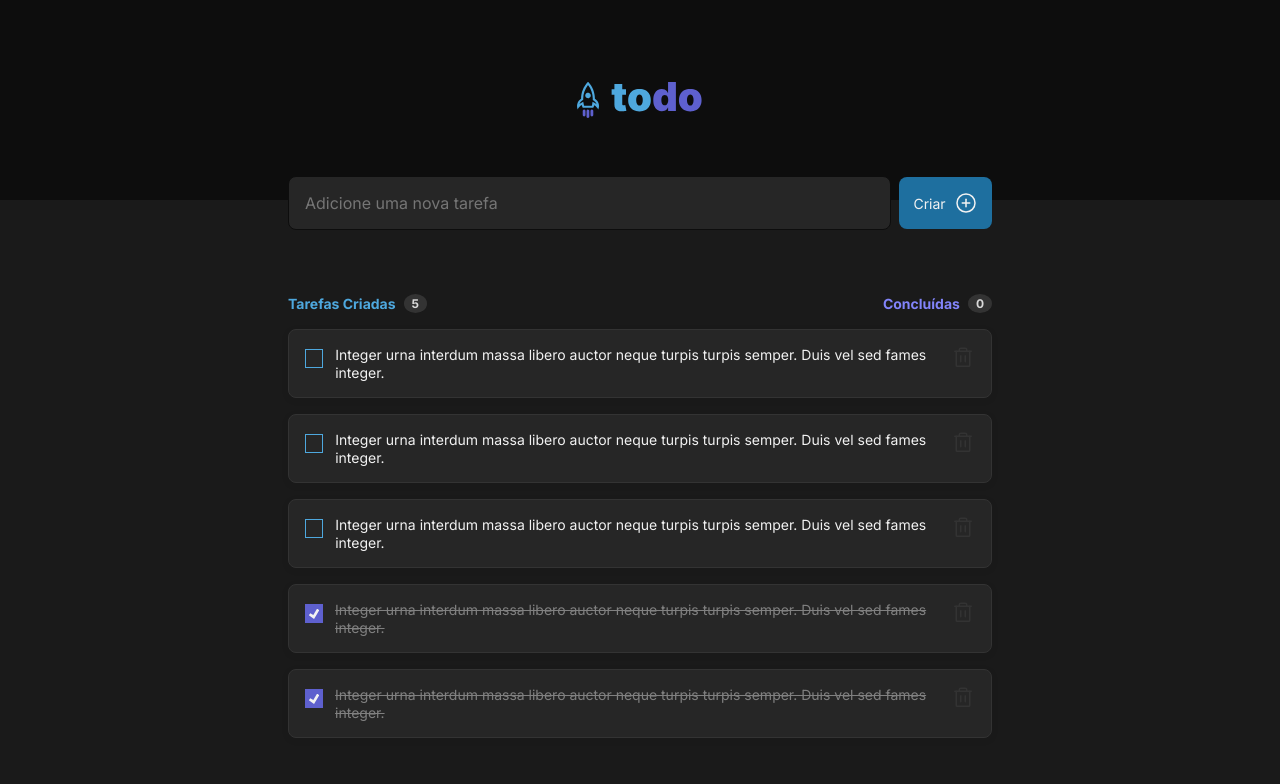
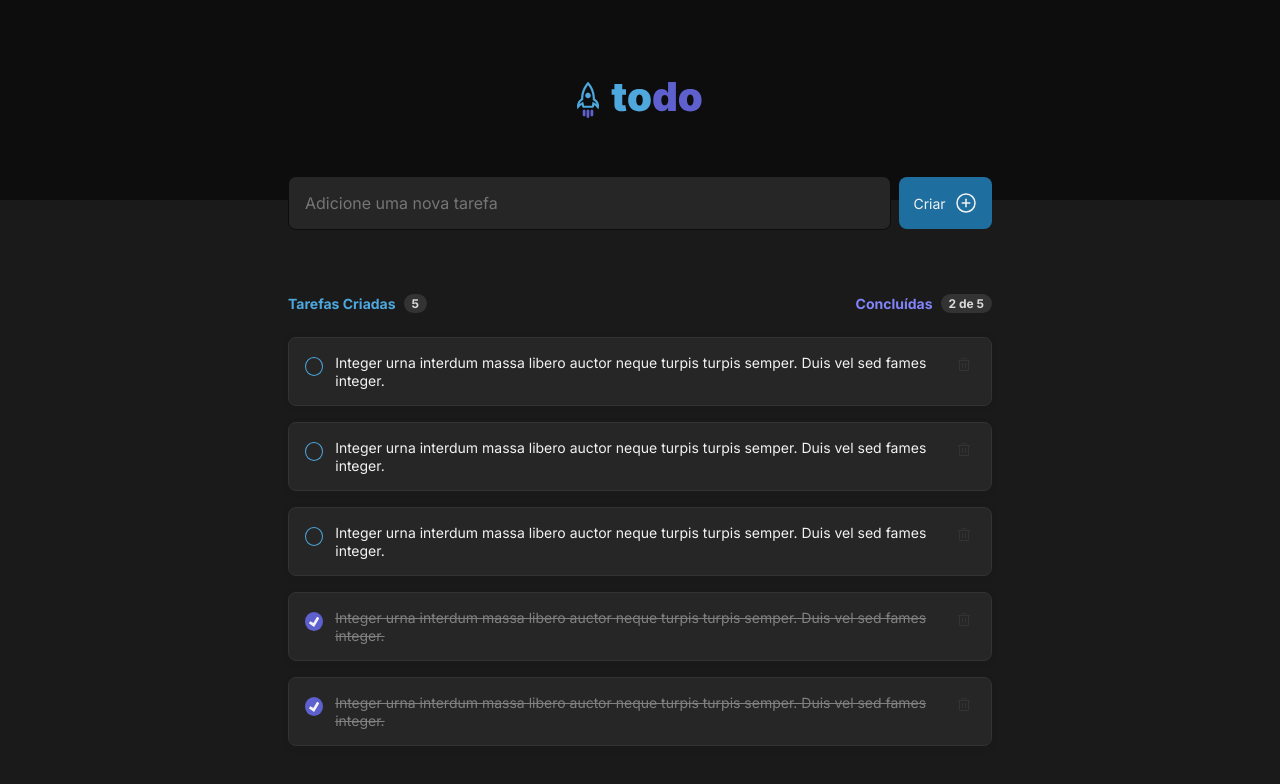
Before and after one commit to cdfortes/ignite-todo-list, a React (Vite) app: page / in a window 1280 px wide. Shown: the top 784 px of the page. Built offline with nearby package versions, Linux system fonts and the light colour scheme.

Commit message:
feature add task and completed task

```diff
--- a/src/App.tsx
+++ b/src/App.tsx
@@ -2,7 +2,6 @@ import { Header } from './components/Header'
 import './global.css'
 
 import styles from './App.module.css'
-import { TaskInput } from './components/TaskInput'
 import { TaskList } from './components/TaskList'
 
 export function App() {
@@ -10,7 +9,6 @@ export function App() {
     <>
       <Header />
       <main className={styles.wrapper}>
-        <TaskInput />
         <TaskList />
       </main>
     </>
--- /dev/null
+++ b/src/components/Task.module.css
@@ -0,0 +1,109 @@
+.taskList{
+  margin-top: 1.5rem;
+}
+
+.task{
+  background-color: var(--gray-500);
+  border: 1px solid var(--gray-400);
+  box-shadow: 0px 2px 8px rgba(0, 0, 0, 0.06);
+  border-radius: 8px;
+  padding: 1rem;
+
+  display: flex;
+  align-items: flex-start;
+  gap: .5rem;
+
+}
+.task + .task{
+  margin-top: 1rem;
+}
+
+.taskInfo{
+  flex: 1;
+  display: flex;
+  gap: .75rem;
+  align-items: flex-start;
+
+}
+
+.taskInfo input[type="checkbox"]{
+  appearance: none;
+  -moz-appearance: none;
+  -webkit-appearance: none;
+  background-color: transparent;
+  border: 1px solid var(--blue);
+  border-radius: 50%;
+  cursor: pointer;
+  width: 1.2rem;
+  height: 1.2rem;
+  line-height: 1.25;
+  margin: .2rem 0;
+
+  display: grid;
+  place-content: center;
+}
+
+.taskInfo input[type="checkbox"]:hover{
+  border: 1px solid var(--blue-dark);
+}
+
+input[type="checkbox"]::before {
+  content: "";
+  width: 0.65em;
+  height: 0.65em;
+  transform: scale(0);
+  transition: 120ms transform ease-in-out;
+  box-shadow: inset 1em 1em var(--gray-100);
+
+
+  transform-origin: bottom left;
+  clip-path: polygon(14% 44%, 0 65%, 50% 100%, 100% 16%, 80% 0%, 43% 62%);
+
+}
+
+input[type="checkbox"]:checked::before {
+  transform: scale(1);
+
+}
+
+input[type="checkbox"]:checked{
+  background-color: var(--purple-dark);
+  border: none;
+}
+
+input[type="checkbox"]:checked:hover{
+  background-color: var(--purple);
+  border: none;
+}
+
+input[type="checkbox"]:checked +label{
+  color: var(--gray-300);
+  text-decoration-line: line-through;
+}
+
+
+.taskInfo label{
+  color: var(--gray-100);
+  font-size: .875rem;
+  font-weight: 400;
+  line-height: 1.25;
+}
+
+.task button{
+  background-color: transparent;
+  border: 0;
+  color: var(--gray-400);
+  cursor: pointer;
+  line-height: 0;
+  padding: 0.2rem;
+
+  display: flex;
+  align-items: center;
+  transition: color 0.1s ease-in-out;
+}
+
+.task button:hover{
+  color: var(--danger);
+  background-color: var(--gray-300);
+  border-radius: 4px;
+}
--- /dev/null
+++ b/src/components/Task.tsx
@@ -0,0 +1,37 @@
+import { Trash } from 'phosphor-react'
+import styles from './Task.module.css'
+
+interface Task {
+  id: number
+  title: string
+  completed: boolean
+}
+
+interface TaskListProps {
+  tasks: Array<Task>
+  onCheck: (id: number) => void
+}
+
+export function Task({ tasks, onCheck }: TaskListProps) {
+  return (
+    <ul className={styles.taskList}>
+      {tasks.map((task) => (
+        <li key={task.id} className={styles.task}>
+          <div className={styles.taskInfo}>
+            <input
+              type="checkbox"
+              name="task"
+              id="task"
+              checked={task.completed}
+              onClick={() => onCheck(task.id)}
+            />
+            <label htmlFor="">{task.title}</label>
+          </div>
+          <button title="Deletar tarefa">
+            <Trash />
+          </button>
+        </li>
+      ))}
+    </ul>
+  )
+}
--- a/src/components/TaskInput.tsx
+++ b/src/components/TaskInput.tsx
@@ -2,7 +2,13 @@ import { PlusCircle } from 'phosphor-react'
 
 import styles from './TaskInput.module.css'
 
-export function TaskInput() {
+interface TaskInputProps {
+  onAdd: () => void
+  value: string
+  onChange: (event: React.ChangeEvent<HTMLInputElement>) => void
+}
+
+export function TaskInput({ onAdd, value, onChange }: TaskInputProps) {
   return (
     <div className={styles.taskInputWrapper}>
       <input
@@ -11,8 +17,15 @@ export function TaskInput() {
         id="task"
         placeholder="Adicione uma nova tarefa"
         className={styles.taskInput}
+        value={value}
+        onChange={onChange}
       />
-      <button type="button" className={styles.taskButton}>
+      <button
+        type="submit"
+        className={styles.taskButton}
+        onClick={onAdd}
+        disabled={!value ? false : true}
+      >
         Criar <PlusCircle size={24} />
       </button>
     </div>
--- a/src/components/TaskList.module.css
+++ b/src/components/TaskList.module.css
@@ -21,7 +21,7 @@
 
 .taskList__header h5 span{
   background-color: var(--gray-400);
-  border-radius: 50%;
+  border-radius: 12px;
   padding: 0.125rem 0.5rem;
   color: var(--gray-200);
   font-size: .75rem;
@@ -35,108 +35,3 @@
 .taskDone{
   color: var(--purple);
 }
-
-.taskList{
-  margin-top: 1rem;
-}
-
-.task{
-  background-color: var(--gray-500);
-  border: 1px solid var(--gray-400);
-  box-shadow: 0px 2px 8px rgba(0, 0, 0, 0.06);
-  border-radius: 8px;
-  padding: 1rem;
-
-  display: flex;
-  align-items: flex-start;
-  gap: .5rem;
-
-}
-.task + .task{
-  margin-top: 1rem;
-}
-
-.taskInfo{
-  flex: 1;
-  display: flex;
-  gap: .75rem;
-  align-items: flex-start;
-
-}
-
-.taskInfo input[type="checkbox"]{
-  appearance: none;
-  -moz-appearance: none;
-  -webkit-appearance: none;
-  background-color: transparent;
-  border: 1px solid var(--blue);
-  cursor: pointer;
-  width: 1.2rem;
-  height: 1.2rem;
-  line-height: 1.25;
-  margin: .2rem 0;
-
-  display: grid;
-  place-content: center;
-}
-
-.taskInfo input[type="checkbox"]:hover{
-  border: 1px solid var(--blue-dark);
-}
-
-input[type="checkbox"]::before {
-  content: "";
-  width: 0.65em;
-  height: 0.65em;
-  transform: scale(0);
-  transition: 120ms transform ease-in-out;
-  box-shadow: inset 1em 1em var(--gray-100);
-
-  transform-origin: bottom left;
-  clip-path: polygon(14% 44%, 0 65%, 50% 100%, 100% 16%, 80% 0%, 43% 62%);
-
-}
-
-input[type="checkbox"]:checked::before {
-  transform: scale(1);
-
-}
-
-input[type="checkbox"]:checked{
-  background-color: var(--purple-dark);
-  border: none;
-}
-
-input[type="checkbox"]:checked:hover{
-  background-color: var(--purple);
-  border: none;
-}
-
-input[type="checkbox"]:checked +label{
-  color: var(--gray-300);
-  text-decoration-line: line-through;
-}
-
-
-.taskInfo label{
-  color: var(--gray-100);
-  font-size: .875rem;
-  font-weight: 400;
-  line-height: 1.25;
-}
-
-.task button{
-  background-color: transparent;
-  border: 0;
-  color: var(--gray-400);
-  cursor: pointer;
-  line-height: 0;
-
-  display: flex;
-  align-items: center;
-  transition: color 0.1s ease-in-out;
-}
-
-.task button:hover{
-  color: var(--danger);
-}
--- a/src/components/TaskList.tsx
+++ b/src/components/TaskList.tsx
@@ -1,6 +1,7 @@
-import { Trash } from 'phosphor-react'
 import { useState } from 'react'
 import { EmptyList } from './EmptyList'
+import { Task } from './Task'
+import { TaskInput } from './TaskInput'
 import styles from './TaskList.module.css'
 
 interface Task {
@@ -45,39 +46,60 @@ const myTasks: Array<Task> = [
 export function TaskList() {
   // eslint-disable-next-line @typescript-eslint/no-unused-vars
   const [tasks, setTasks] = useState<Array<Task>>(myTasks)
+  const [newTaskTitle, setnewTaskTitle] = useState<string>('')
+
+  const handleInputChange = (event: React.ChangeEvent<HTMLInputElement>) => {
+    setnewTaskTitle(event.target.value)
+  }
+
+  const handleCreateNewTask = () => {
+    const newTask: Task = {
+      id: tasks.length + 1,
+      title: newTaskTitle,
+      completed: false
+    }
+    setTasks([...tasks, newTask])
+    setnewTaskTitle('')
+  }
+
+  const handleToggleTaskCompletion = (id: number) => {
+    const newTasks = tasks.map((task) => {
+      if (task.id === id) {
+        task.completed = !task.completed
+      }
+      return task
+    })
+    setTasks(newTasks)
+  }
+
+  const completedTasks = tasks.filter((task) => task.completed)
+
   return (
-    <section className={styles.taskListWrapper}>
+    <>
+      <TaskInput
+        value={newTaskTitle}
+        onAdd={handleCreateNewTask}
+        onChange={handleInputChange}
+      />
+      <main className={styles.taskListWrapper}>
         <div className={styles.taskList__header}>
           <h5 className={styles.taskCreated}>
             Tarefas Criadas <span>{tasks.length}</span>
           </h5>
           <h5 className={styles.taskDone}>
-          Concluídas <span>0</span>
+            Concluídas{' '}
+            <span>
+              {completedTasks.length} de {tasks.length}
+            </span>
           </h5>
         </div>
 
         {!tasks ? (
           <EmptyList />
         ) : (
-        <ul className={styles.taskList}>
-          {tasks.map((task) => (
-            <li key={task.id} className={styles.task}>
-              <div className={styles.taskInfo}>
-                <input
-                  type="checkbox"
-                  name="task"
-                  id="task"
-                  checked={task.completed}
-                />
-                <label htmlFor="">{task.title}</label>
-              </div>
-              <button title="Deletar tarefa">
-                <Trash size={24} />
-              </button>
-            </li>
-          ))}
-        </ul>
+          <Task tasks={tasks} onCheck={handleToggleTaskCompletion} />
         )}
-    </section>
+      </main>
+    </>
   )
 }
```
Lines whose indentation alone changed are shown as unchanged.
